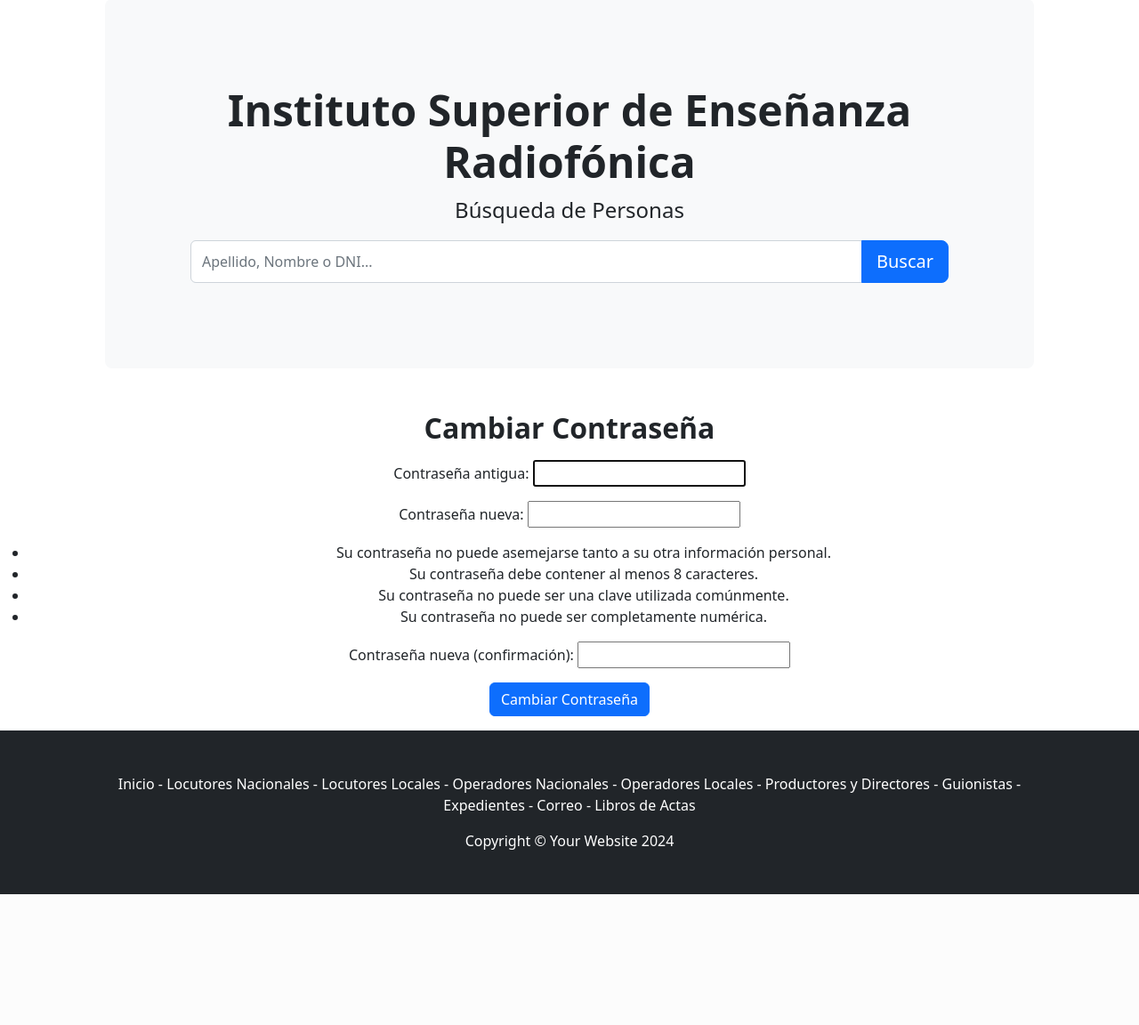
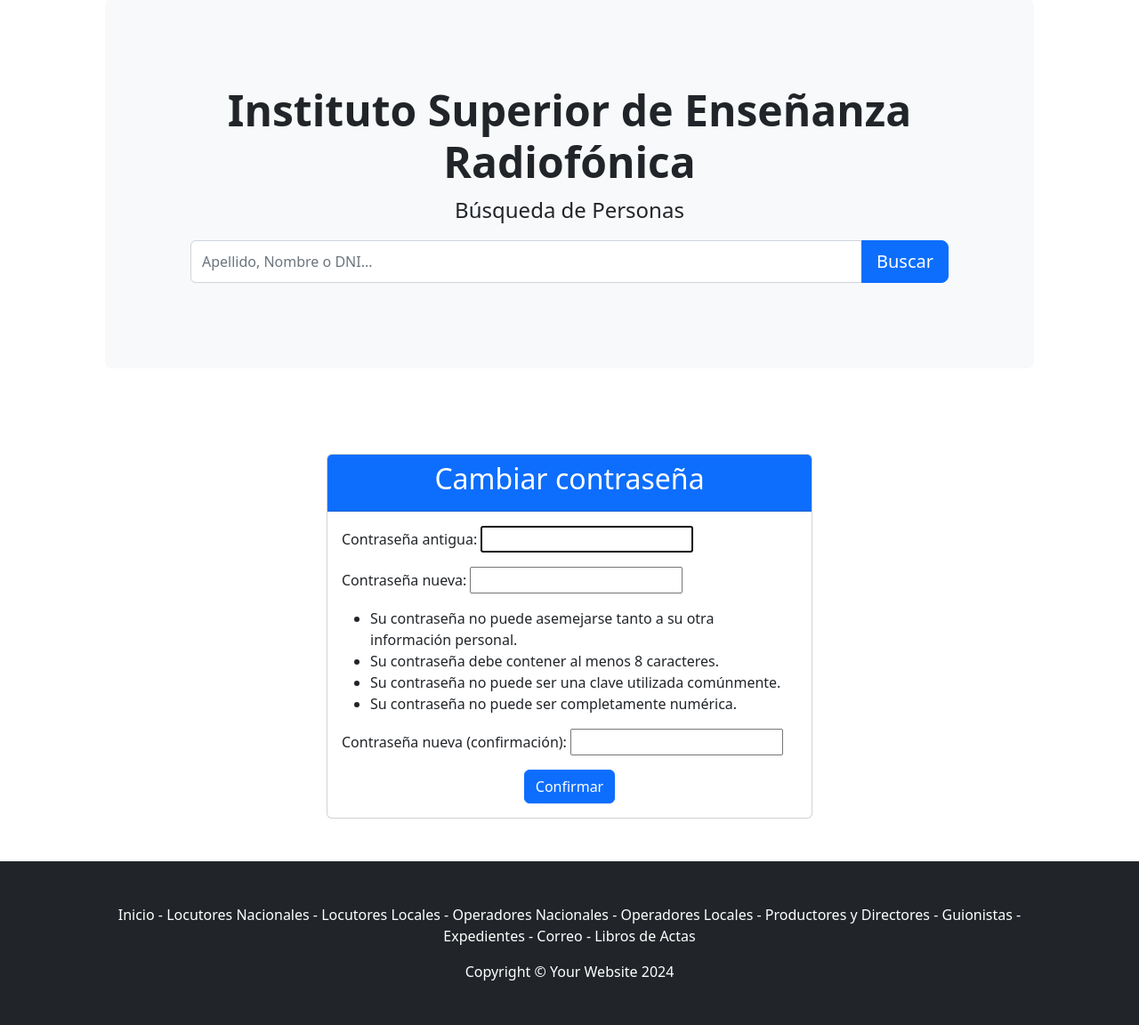
Before and after one commit to gonzaz92/Servidor-ISER, a Django app: page /change_password/ in a window 1280 px wide. Shown: the part 105-1257 px from the top of the page at 89% size. Before the commit the page ends 1110 px from the top, so only its background shows below. Run offline with Django 3.2, Linux system fonts and the light colour scheme; the visitor is signed in with stand-in values (Sample User, id 1); some libraries are stand-ins or nearby versions.

Commit message:
Actualización estilos de log

```diff
--- a/Base_datos/templates/registration/change_password.html
+++ b/Base_datos/templates/registration/change_password.html
@@ -1,14 +1,28 @@
 {% extends 'Base_datos/base.html' %}
 
 {% block contenido %}
-<div style="text-align: center">
-    <h2 style="font-weight: bold;">Cambiar Contraseña</h2>
-    <p></p>
-    <form  method="POST">
-        {% csrf_token %}
-        {{ form.as_p }}
-        <input class="btn btn-primary" type="submit" value="Cambiar Contraseña">
-    </form>
+
+<div class="container">
+    <div class="row justify-content-center">
+        <div class="col-md-6">
+            <div class="card mt-5">
+                <div class="card-header bg-primary text-white text-center">
+                    <h2 class="font-weight-bold">Cambiar contraseña</h2>
+                </div>
+                <div class="card-body">
+                    <form method="POST">
+                        {% csrf_token %}
+                        {{ form.as_p }}
+                        <div class='d-flex justify-content-center'>
+                            <button class="btn btn-primary btn-block" type="submit">Confirmar</button>
+                        </div>
+                    </form>
+                </div>
+            </div>
+        </div>
+    </div>
 </div>
-<p></p>
+
+<br></br>
+
 {% endblock %}
--- a/Base_datos/templates/registration/singup.html
+++ b/Base_datos/templates/registration/singup.html
@@ -13,7 +13,9 @@
                     <form method="POST">
                         {% csrf_token %}
                         {{ form.as_p }}
-                        <button class="btn btn-primary btn-block" type="submit">Registrar</button>
+                        <div class='d-flex justify-content-center'>
+                            <button class="btn btn-primary btn-block" type="submit">Registrar</button>
+                        </div>
                     </form>
                 </div>
             </div>
```
Also changed, not shown: Base_datos/templates/registration/login.html (+20 -6 lines).
